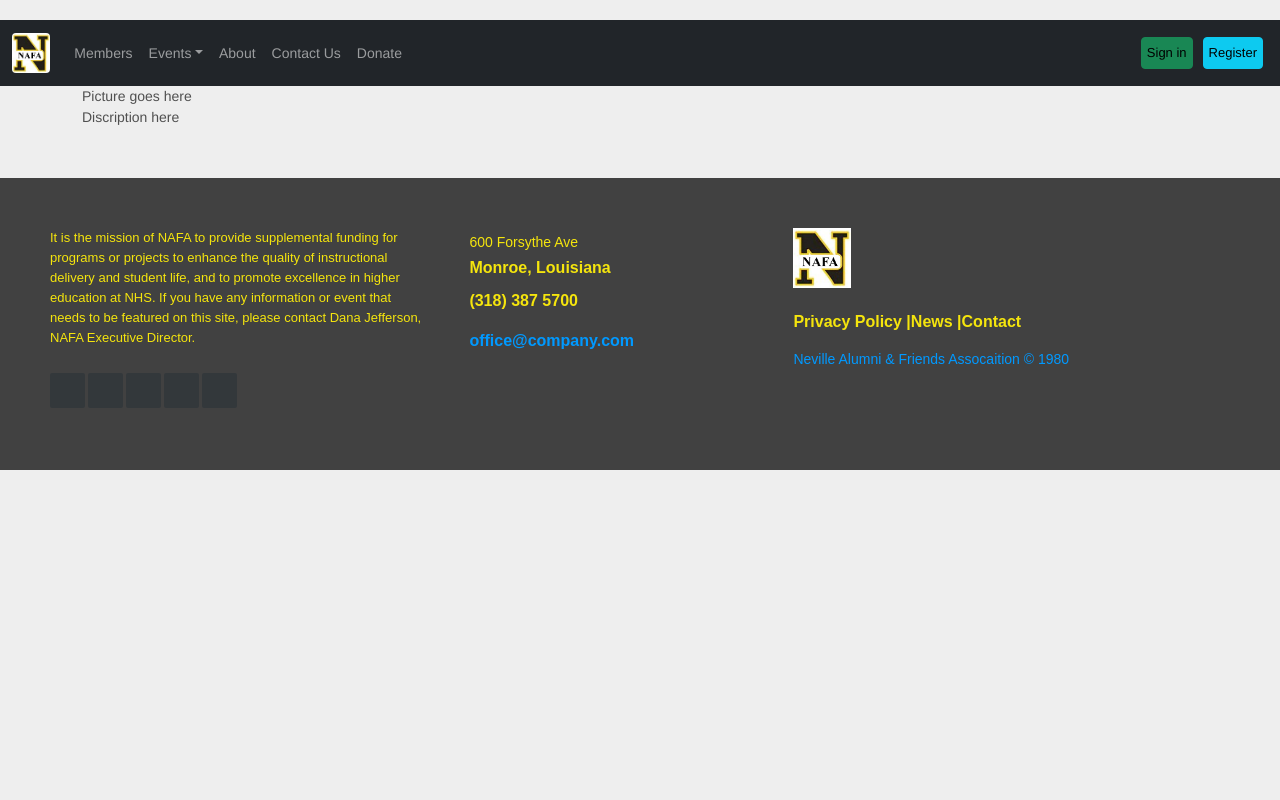
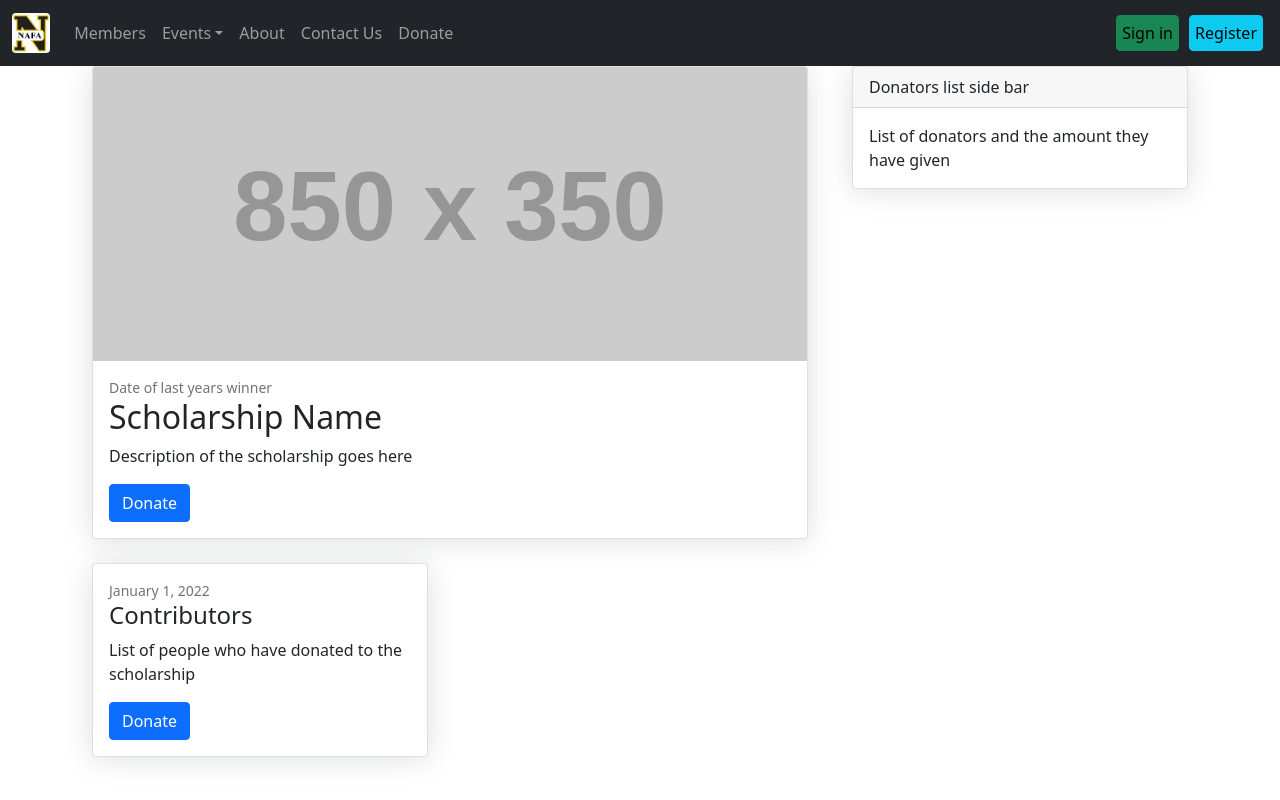
Before and after one commit to olinischal/Falsarii, a React (Create React App) app in the folder Frontend/: page /s/page in a window 1280 px wide. Shown: the top 800 px of the page. Built offline with nearby package versions, Linux system fonts and the light colour scheme.

Commit message:
updated the scholarship page

```diff
--- a/Frontend/src/components/Scholarships/ScholarshipPage.tsx
+++ b/Frontend/src/components/Scholarships/ScholarshipPage.tsx
@@ -1,9 +1,9 @@
 import { useState } from "react";
-import { Col, Container, Row } from "react-bootstrap";
 import { useParams } from "react-router-dom";
 import ScholarshipData from "../../types/Scholarship";
-
-
+import 'bootstrap/dist/css/bootstrap.css';
+import { CSSProperties } from "react";
+import navbar from "../navbar";
 
 const ScholarshipPage  = () => {
 
@@ -16,25 +16,41 @@
 
 
       let { id } = useParams();
+      return(
+     <div className="container">
+        <div className="row">
+            <div className="col-lg-8">
+                <div className="card mb-4">
+                    <a href="#!"><img className="card-img-top" src="https://dummyimage.com/850x350/dee2e6/6c757d.jpg" alt="..." /></a>
+                    <div className="card-body">
+                        <div className="small text-muted">Date of last years winner</div>
+                        <h2 className="card-title">Scholarship Name</h2>
+                        <p className="card-text">Description of the scholarship goes here</p>
+                        <a className="btn btn-primary" href="#!">Donate</a>
+                    </div>
+                </div>
+                <div className="row">
+                    <div className="col-lg-6">
+                        <div className="card mb-4">
+                            <div className="card-body">
+                                <div className="small text-muted">January 1, 2022</div>
+                                <h2 className="card-title h4">Contributors</h2>
+                                <p className="card-text">List of people who have donated to the scholarship</p>
+                                <a className="btn btn-primary" href="#!">Donate</a>
+                            </div>
+                        </div>
+                    </div>
+                </div>
+            </div>
+            <div className="col-lg-4">
+                <div className="card mb-4">
+                    <div className="card-header">Donators list side bar</div>
+                    <div className="card-body">List of donators and the amount they have given</div>
+                </div>
+            </div>
+        </div>
+    </div>
 
-
-    return (
-
-
-    <Container fluid = "md">
-      <Row>
-        <Col>Picture goes here</Col>
-      </Row>
-      <Row>
-      <Col>Discription here</Col>
-      </Row>
-    </Container>
-
-
-
-
-
-    );
-}
+      )}
 
 export default ScholarshipPage;
```
